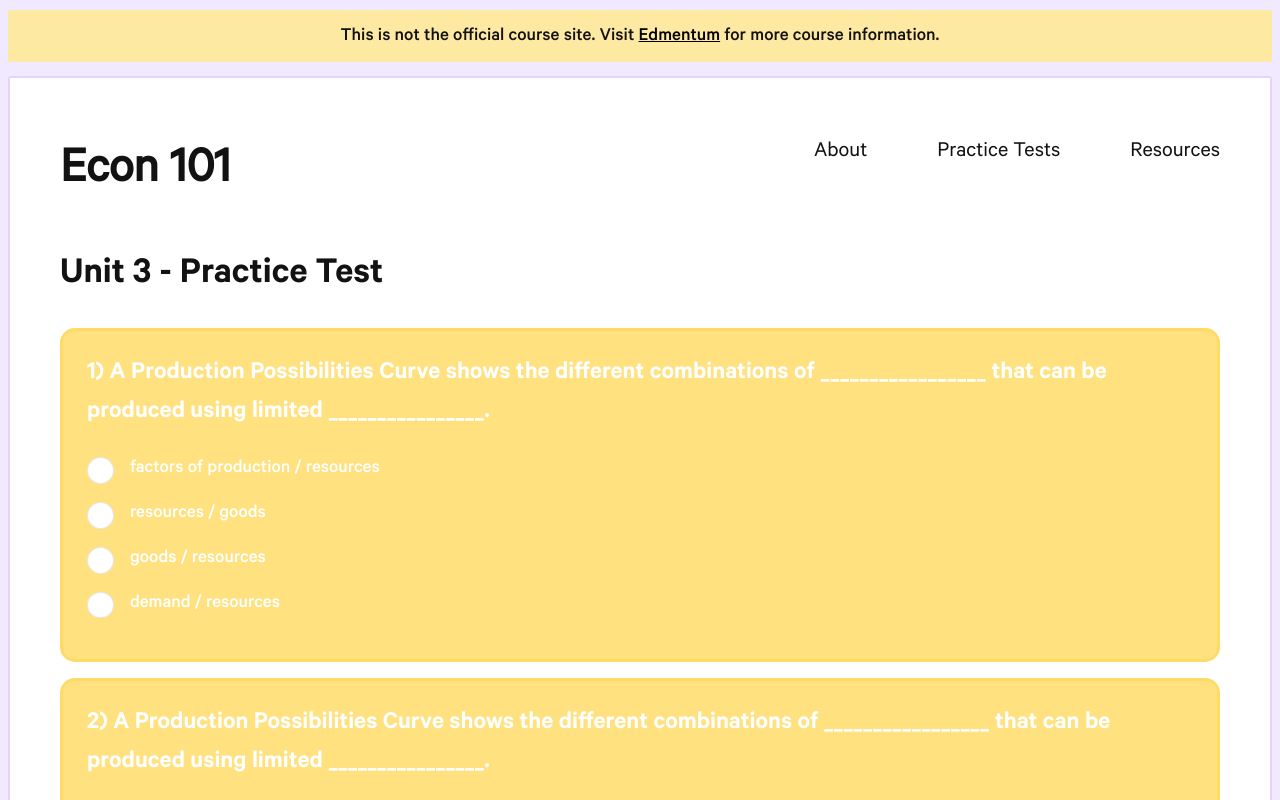
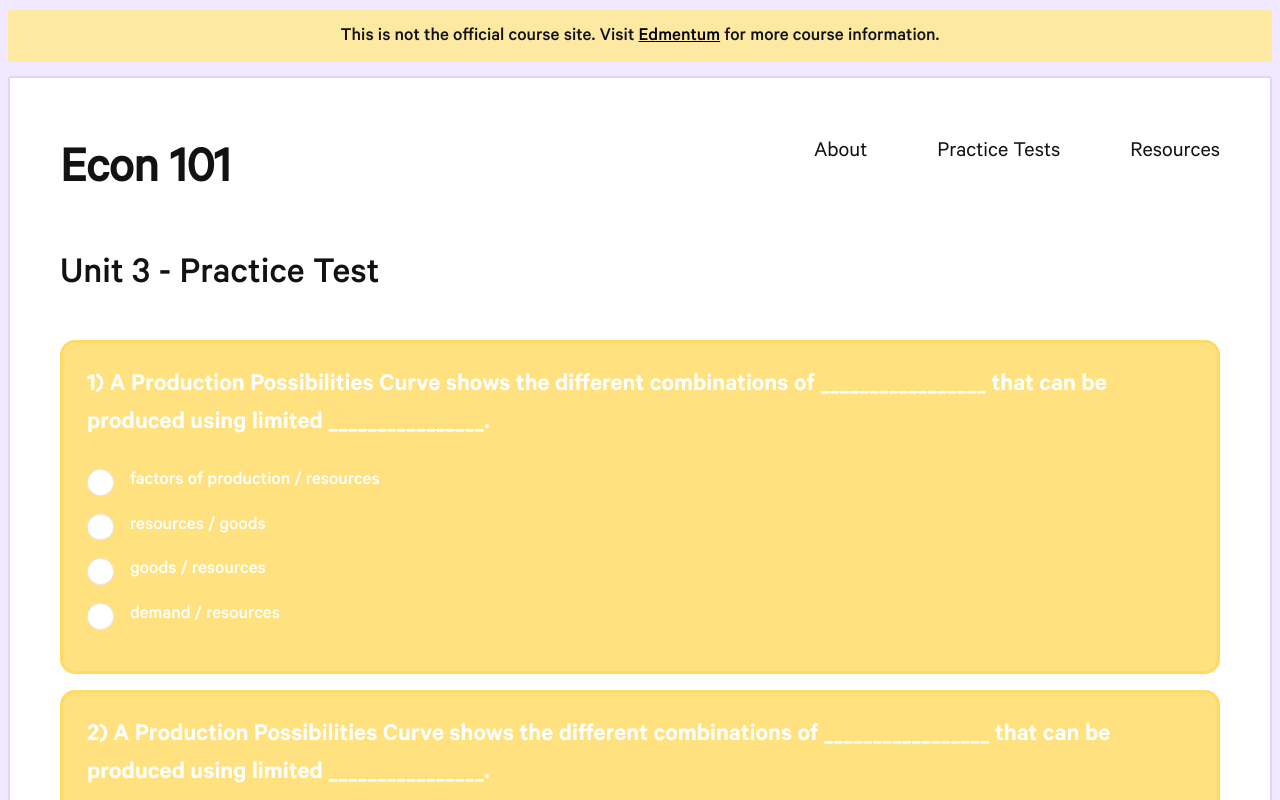
Before and after one commit to GarrettMould/econCourseSite, a React (Create React App) app: page /UnitTest in a window 1280 px wide. Shown: the top 800 px of the page. Built offline with nearby package versions, Linux system fonts and the light colour scheme.

Commit message:
headline padding update

```diff
--- a/src/Elements/UnitOverviewHeadline.js
+++ b/src/Elements/UnitOverviewHeadline.js
@@ -6,7 +6,7 @@ const UnitOverviewHeadline = (props) => {
       justifyCotent="center"
       alignItems="center"
       width="100%"
-      padding={props.isMobile ? "3% 0% 6% 0%" : "3% 0% 2% 0%"}
+      padding={props.isMobile ? "3% 0% 6% 0%" : "3% 0% 3% 0%"}
     >
       <Headline fontSize={props.isMobile ? "7vw" : "3vw"}>
         {props.text}
--- a/src/Elements/styles/Headlines.styled.js
+++ b/src/Elements/styles/Headlines.styled.js
@@ -4,5 +4,5 @@ export const Headline = styled.div.attrs((props) => ({
   fontSize: props.fontSize,
 }))`
   font-size: ${(props) => props.fontSize};
-  font-family: var(--emphasizedText);
+  font-family: var(--lessEmphasizedText);
 `;
```
